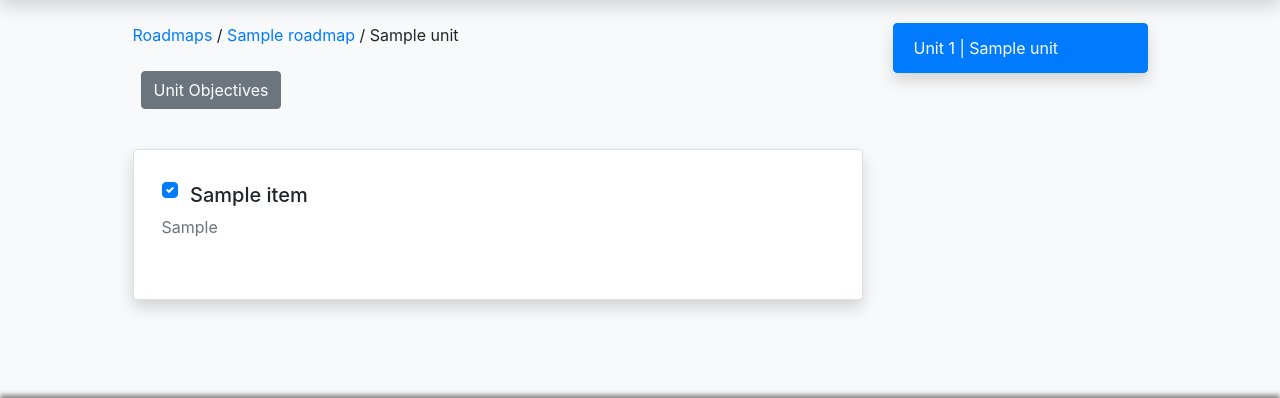
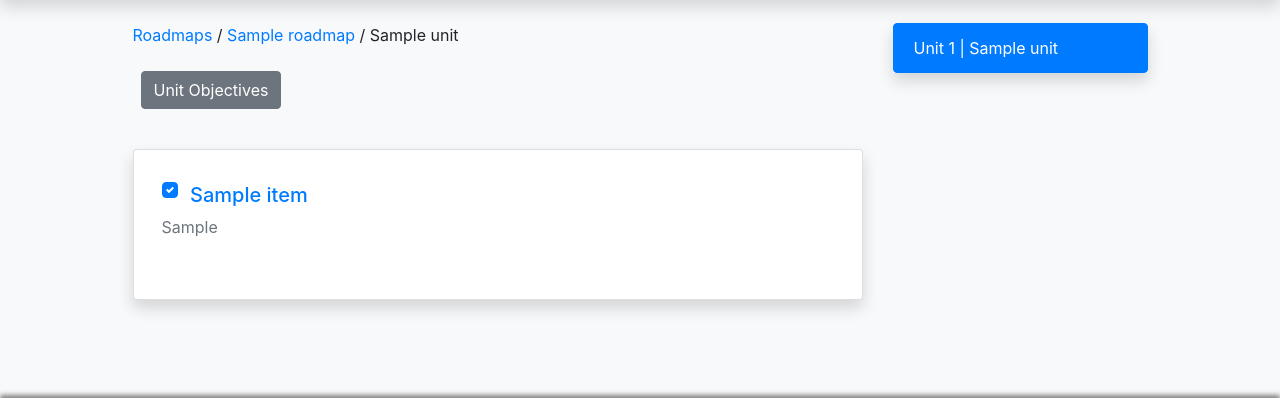
Before and after one commit to Lucasmiguelmac/Roadmapp, a Django app: template roadmaps/templates/roadmaps/unit_detail.html in a window 1280 px wide. Shown: the part 59-457 px from the top of the page. Run offline with Django 3.2, Linux system fonts and the light colour scheme; the template is opened without the code that fills it: values that come from a table or form of the project are taken from there, others are empty; tables that the repository leaves empty hold one stand-in row (values such as "Sample post"); some libraries are stand-ins or nearby versions.

Commit message:
arreglar links unit_detail

```diff
--- a/roadmaps/templates/roadmaps/unit_detail.html
+++ b/roadmaps/templates/roadmaps/unit_detail.html
@@ -58,7 +58,7 @@
                                     </div>
 
                                     <!-- Cuerpo de la carta -->
-                                    <h5 style="display: inline-block;">{{ im.item.title }}</h5>
+                                    <h5 style="display: inline-block;">{% if im.item.link %}<a href="{{ im.item.link }}">{{ im.item.title }}</a>{% else %}{{ im.item.title }}{% endif %}</h5>
                                     <p class="text-muted">{{ im.item.objectives }}</p>
                                     {% if im.item.children_items.count > 0 %}
                                         {% make_tree im %}
```
